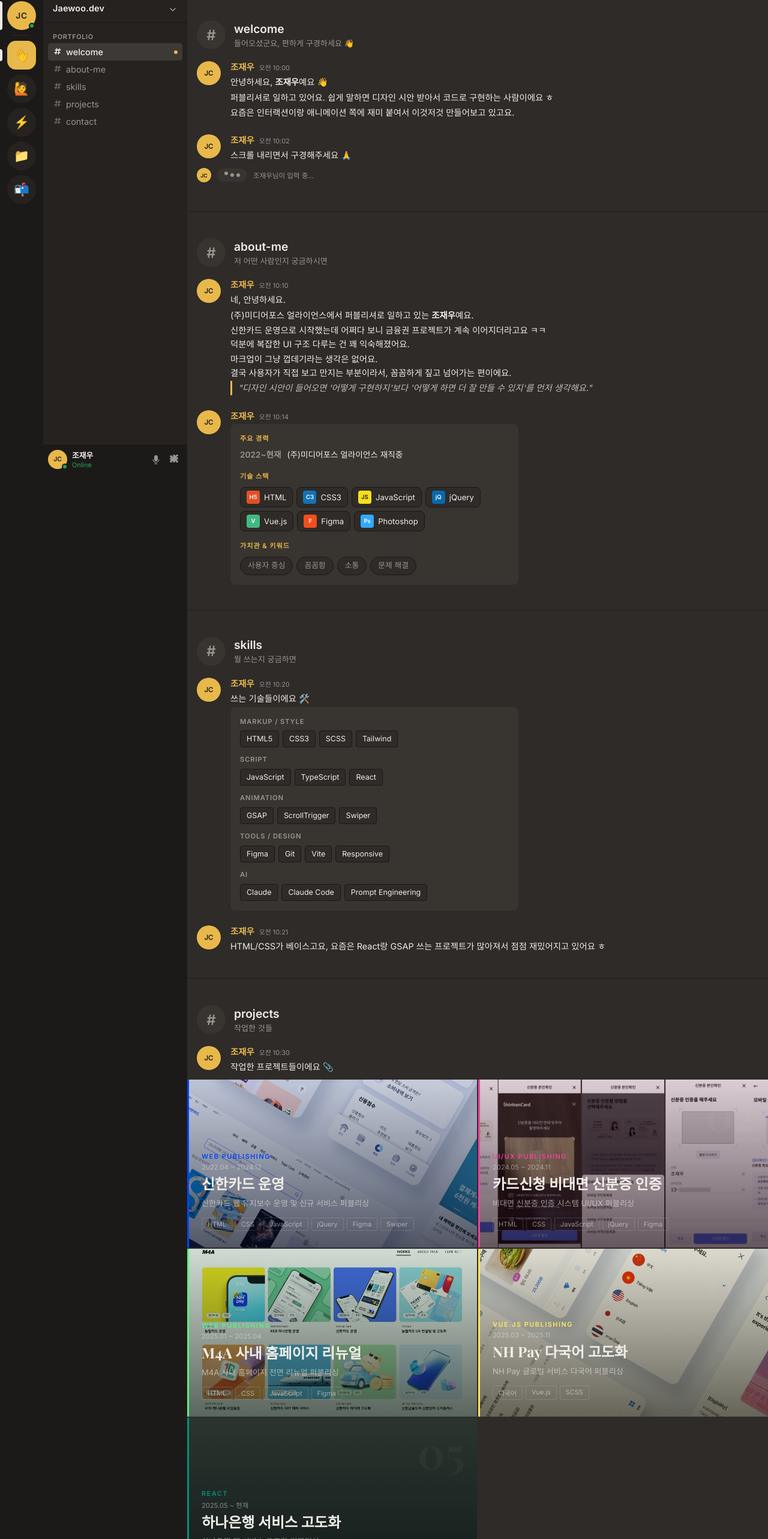
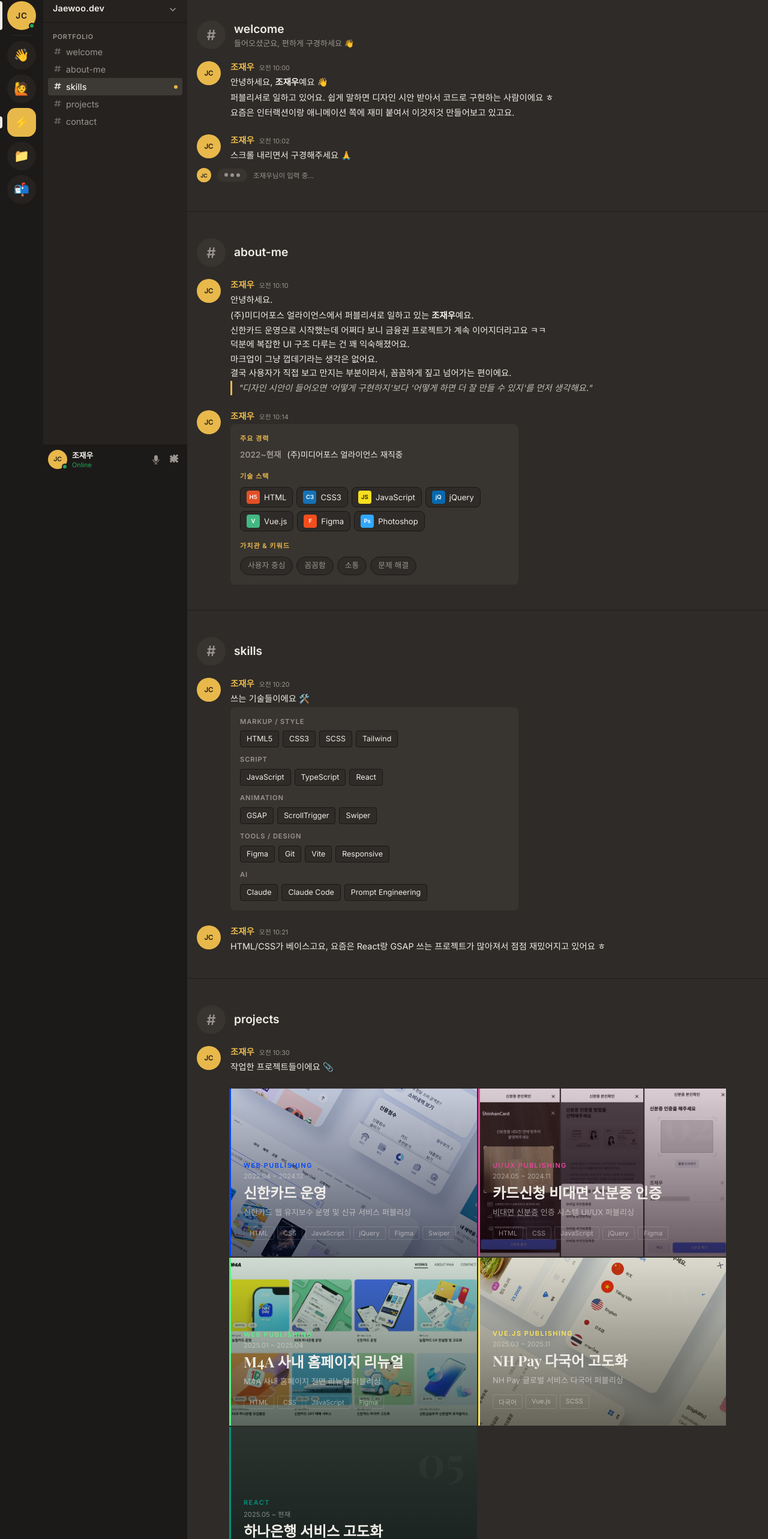
Before and after one commit to cjw0417/React_portfolio, a React (Vite) app in the folder React-portfolio/: page / in a window 1280 px wide. Shown: the part 10-2576 px from the top of the page at 60% size. Built offline with nearby package versions, Linux system fonts and the light colour scheme; a web font is replaced by a local one.

Commit message:
05-29 수정
05-29 수정

```diff
--- a/React-portfolio/src/App.jsx
+++ b/React-portfolio/src/App.jsx
@@ -1,5 +1,4 @@
 import { useState } from 'react'
-import Cursor from './components/Cursor'
 import ServerBar from './components/ServerBar'
 import ChannelSidebar from './components/ChannelSidebar'
 import ChatArea from './components/ChatArea'
@@ -12,7 +11,6 @@
 
   return (
     <>
-      <Cursor />
       <div className="discord-layout">
         <ServerBar activeChannel={activeChannel} />
         <ChannelSidebar
--- a/React-portfolio/src/components/ChannelSidebar.scss
+++ b/React-portfolio/src/components/ChannelSidebar.scss
@@ -20,7 +20,6 @@
     height: 48px;
     border-bottom: 1px solid $border;
     flex-shrink: 0;
-    cursor: none;
 
     &:hover {
       background: $hover;
@@ -74,7 +73,7 @@
   color: $muted;
   font-family: $font-sans;
   font-size: 0.9rem;
-  cursor: none;
+  cursor: pointer;
   text-align: left;
   transition: background 0.15s, color 0.15s;
   position: relative;
@@ -175,7 +174,7 @@
     border: none;
     border-radius: 4px;
     color: $muted;
-    cursor: none;
+    cursor: pointer;
     display: flex;
     align-items: center;
     justify-content: center;
--- a/React-portfolio/src/components/ChatArea.jsx
+++ b/React-portfolio/src/components/ChatArea.jsx
@@ -110,42 +110,7 @@
   { category: 'AI',              items: ['Claude', 'Claude Code', 'Prompt Engineering'] },
 ]
 
-const isTouch = () => window.matchMedia('(hover: none)').matches
 
-const handleCardEnter = (e) => {
-  if (isTouch()) return
-  const card = e.currentTarget
-  const grid = card.closest('.project-grid')
-  if (!grid) return
-
-  const cardRect = card.getBoundingClientRect()
-  const gridRect = grid.getBoundingClientRect()
-
-  const deltaX = (gridRect.left + gridRect.width / 2) - (cardRect.left + cardRect.width / 2)
-  const deltaY = (gridRect.top + gridRect.height / 2) - (cardRect.top + cardRect.height / 2)
-
-  gsap.set(card, { zIndex: 100 })
-  gsap.to(card, {
-    x: deltaX,
-    y: deltaY,
-    scale: 1.6,
-    duration: 0.45,
-    ease: 'power3.out',
-  })
-}
-
-const handleCardLeave = (e) => {
-  if (isTouch()) return
-  const card = e.currentTarget
-  gsap.to(card, {
-    x: 0,
-    y: 0,
-    scale: 1,
-    duration: 0.4,
-    ease: 'power2.inOut',
-    onComplete: () => gsap.set(card, { zIndex: 1 }),
-  })
-}
 
 const handleProjectClick = (p) => {
   if (!p.link || p.link === '#') return
@@ -172,14 +137,6 @@
         onEnter: () => reveal(id),
       })
 
-      ScrollTrigger.create({
-        trigger: el,
-        start: 'top 30%',
-        end: 'bottom 30%',
-        onEnter:     () => setActiveChannel(id),
-        onEnterBack: () => setActiveChannel(id),
-      })
-
       gsap.fromTo(
         el.querySelectorAll('.message, .skill-embed, .project-embed, .contact-embed, .project-card'),
         { y: 18, opacity: 0 },
@@ -194,7 +151,24 @@
       )
     })
 
-    return () => ScrollTrigger.getAll().forEach(t => t.kill())
+    const updateActive = () => {
+      const threshold = window.innerHeight * 0.35
+      let active = CHANNELS[0].id
+      for (const { id } of CHANNELS) {
+        const el = document.getElementById(id)
+        if (!el) continue
+        if (el.getBoundingClientRect().top <= threshold) active = id
+      }
+      setActiveChannel(active)
+    }
+
+    window.addEventListener('scroll', updateActive, { passive: true })
+    updateActive()
+
+    return () => {
+      window.removeEventListener('scroll', updateActive)
+      ScrollTrigger.getAll().forEach(t => t.kill())
+    }
   }, [])
 
   return (
@@ -221,9 +195,9 @@
 
       {/* ─── #about-me ─── */}
       <section id="about-me" className="channel-section">
-        <ChannelDivider label="about-me" desc="저 어떤 사람인지 궁금하시면" />
+        <ChannelDivider label="about-me" desc="" />
         <Message time="오전 10:10">
-          네, 안녕하세요.
+          안녕하세요.
         </Message>
         <Message time="오전 10:10" grouped>
           (주)미디어포스 얼라이언스에서 퍼블리셔로 일하고 있는 <strong>조재우</strong>예요.
@@ -246,7 +220,7 @@
 
       {/* ─── #skills ─── */}
       <section id="skills" className="channel-section">
-        <ChannelDivider label="skills" desc="뭘 쓰는지 궁금하면" />
+        <ChannelDivider label="skills" desc="" />
         <Message time="오전 10:20">
           쓰는 기술들이에요 🛠️
         </Message>
@@ -260,13 +234,13 @@
 
       {/* ─── #projects ─── */}
       <section id="projects" className="channel-section channel-section--full">
-        <ChannelDivider label="projects" desc="작업한 것들" />
+        <ChannelDivider label="projects" desc="" />
         <Message time="오전 10:30">
           작업한 프로젝트들이에요 📎
         </Message>
         <div className="project-grid">
           {PROJECTS.map((p, i) => (
-            <div key={i} className="project-card" style={{ '--card-color': p.color }} onClick={() => handleProjectClick(p)} onMouseEnter={handleCardEnter} onMouseLeave={handleCardLeave}>
+            <div key={i} className="project-card" style={{ '--card-color': p.color }} onClick={() => handleProjectClick(p)}>
               <div className="project-card__bg" style={p.image ? { backgroundImage: `url(${p.image})` } : {}} />
               <div className="project-card__body">
                 <p className="project-card__category">{p.category}</p>
@@ -287,13 +261,8 @@
 
       {/* ─── #contact ─── */}
       <section id="contact" className="channel-section">
-        <ChannelDivider label="contact" desc="연락 주세요" />
-        <Message time="오전 10:40">
-          같이 뭔가 만들어보고 싶으시거나, 궁금한 거 있으면 편하게 연락주세요 📬
-        </Message>
-        <Message time="오전 10:40" grouped>
-          폼 쓰셔도 되고, 그냥 메일 주셔도 돼요. 빠르게 답장할게요 ㅎㅎ
-        </Message>
+        <ChannelDivider label="contact" desc="" />
+
         <Message time="오전 10:41">
           <ContactEmbed />
         </Message>
@@ -301,9 +270,7 @@
           <a href="https://github.com/cjw04" target="_blank" rel="noreferrer">GitHub</a>{' · '}
           <a href="mailto:ridshfwk34@gmail.com">ridshfwk34@gmail.com</a>
         </Message>
-        <div className="chat-footer">
-          <p>© 2025 조재우. All rights reserved.</p>
-        </div>
+
       </section>
     </div>
     </>
--- a/React-portfolio/src/components/ChatArea.scss
+++ b/React-portfolio/src/components/ChatArea.scss
@@ -226,7 +226,7 @@
       font-size: 0.88rem;
       outline: none;
       transition: border-color 0.2s;
-      cursor: none;
+      cursor: text;
 
       &::placeholder { color: rgba($muted, 0.5); }
       &:focus { border-color: $accent; }
@@ -248,7 +248,7 @@
     font-family: $font-sans;
     font-size: 0.82rem;
     font-weight: 700;
-    cursor: none;
+    cursor: pointer;
     transition: opacity 0.2s;
 
     &:hover { opacity: 0.85; }
@@ -377,6 +377,7 @@
   gap: 2px;
   flex: 1;
   margin-top: 8px;
+  padding: 15px 70px;
   min-height: 0;
   overflow: visible;
 }
@@ -387,25 +388,8 @@
   min-height: 280px;
   display: flex;
   align-items: flex-end;
-  cursor: none;
+  cursor: pointer;
   isolation: isolate;
-
-  // 호버 시 클릭 가능 힌트
-  &:hover &__body::after {
-    opacity: 1;
-  }
-
-  &__body::after {
-    content: '클릭하여 자세히 보기';
-    position: absolute;
-    bottom: 28px;
-    right: 24px;
-    font-size: 0.7rem;
-    letter-spacing: 0.08em;
-    color: rgba($text, 0.5);
-    opacity: 0;
-    transition: opacity 0.2s;
-  }
 
   &__bg {
     position: absolute;
@@ -427,12 +411,7 @@
     inset: 0;
     background: var(--card-color, #{$accent});
     opacity: 0.08;
-    transition: opacity 0.3s;
     z-index: 1;
-  }
-
-  &:hover::before {
-    opacity: 0.15;
   }
 
   // 왼쪽 컬러 바
--- a/React-portfolio/src/components/ProjectModal.scss
+++ b/React-portfolio/src/components/ProjectModal.scss
@@ -145,7 +145,7 @@
     display: flex;
     align-items: center;
     justify-content: center;
-    cursor: none;
+    cursor: pointer;
     z-index: 10;
     transition: background 0.2s, color 0.2s;
 
@@ -165,7 +165,7 @@
   border-radius: 4px;
   font-size: 0.82rem;
   font-weight: 600;
-  cursor: none;
+  cursor: pointer;
   transition: opacity 0.2s, background 0.2s;
 
   &--ghost {
--- a/React-portfolio/src/components/ServerBar.scss
+++ b/React-portfolio/src/components/ServerBar.scss
@@ -29,7 +29,7 @@
     font-size: 0.85rem;
     letter-spacing: 0.05em;
     position: relative;
-    cursor: none;
+    cursor: pointer;
     transition: border-radius 0.2s;
     flex-shrink: 0;
 
@@ -76,7 +76,7 @@
     display: flex;
     align-items: center;
     justify-content: center;
-    cursor: none;
+    cursor: pointer;
     flex-shrink: 0;
     transition: background 0.2s, border-radius 0.2s;
 
--- a/React-portfolio/src/index.scss
+++ b/React-portfolio/src/index.scss
@@ -17,16 +17,7 @@
   color: $text;
   font-family: $font-sans;
   overflow-x: hidden;
-  cursor: none;
   -webkit-font-smoothing: antialiased;
-
-  @media (hover: none) { cursor: auto; }
-}
-
-@media (hover: none), (pointer: coarse) {
-  * { cursor: auto !important; }
-  button, a, [role='button'], label { cursor: pointer !important; }
-  input, textarea, select { cursor: text !important; }
 }
 
 ::selection {
```
